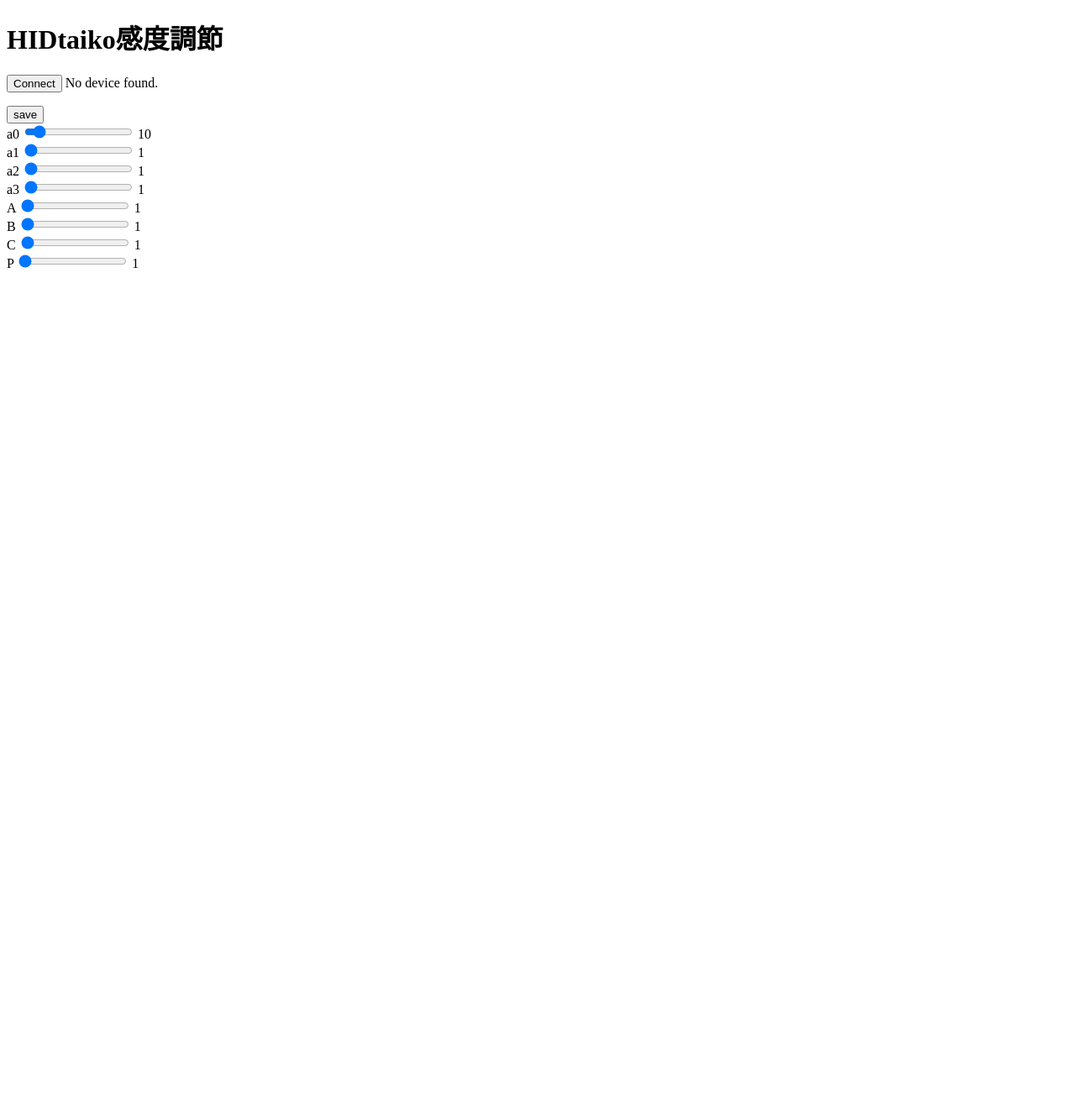
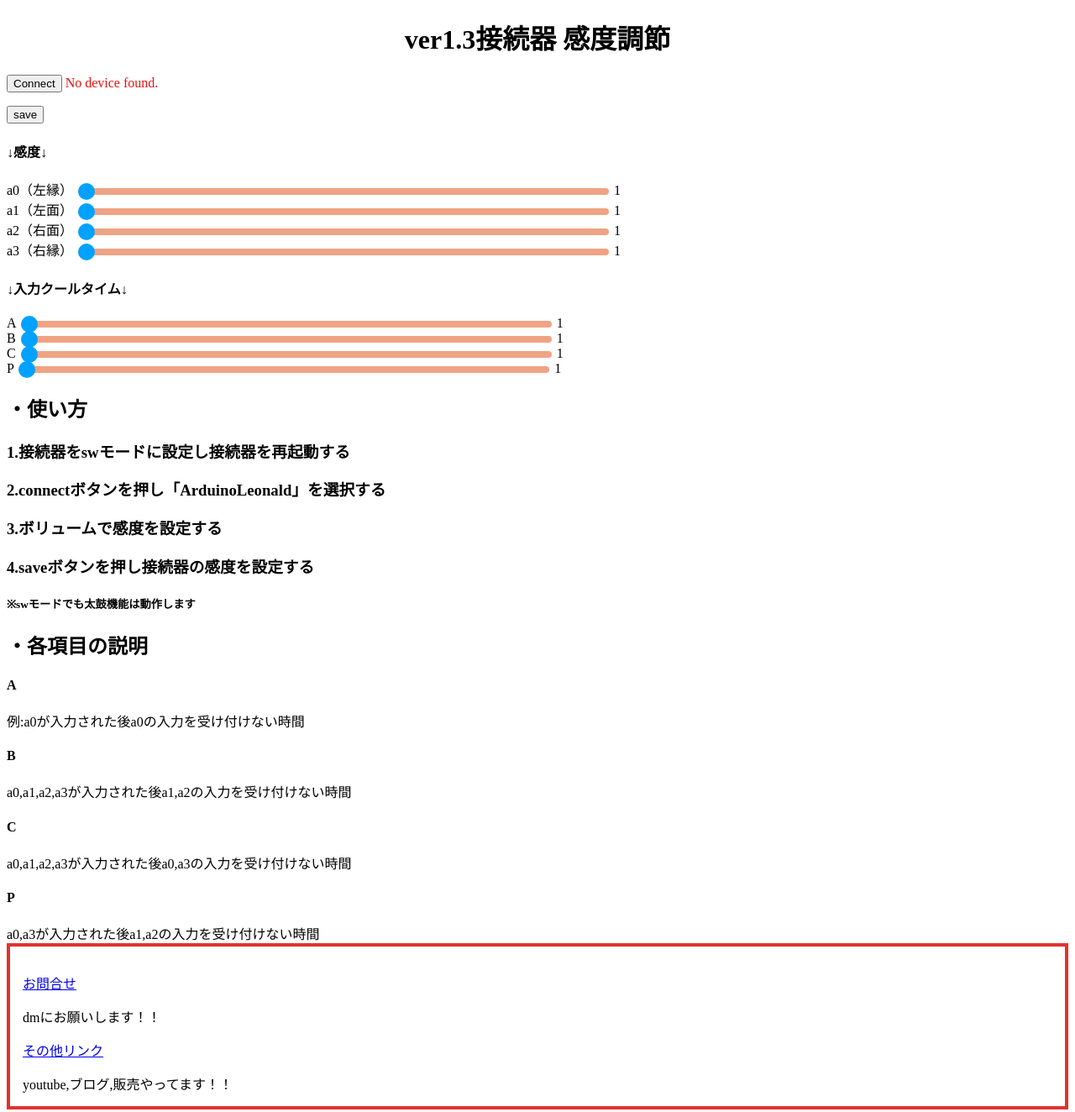
Before and after one commit to kasasiki3/hidtaiko_webapp, a plain HTML site: page docs/ver1.3/index.html in a window 1280 px wide. Shown: the whole page at 84% size. Before the commit the page ends 800 px from the top, so only its background shows below. Drawn offline with Linux system fonts and the light colour scheme.

Commit message:
Update index.html
デザイン更新

```diff
--- a/docs/ver1.3/index.html
+++ b/docs/ver1.3/index.html
@@ -6,38 +6,40 @@
     <title>RGB LED</title>
     <script src="../hidtaiko.js"></script>
     <script src="hidtaiko3.js"></script>
+    <link rel="stylesheet" href="styles.css">
   </head>
   <body>
 
-    <h1><b>HIDtaiko感度調節</b></h1>
+   <center> <h1><b>ver1.3接続器 感度調節</b></h1></center>
     <p>
       <button id="connect">Connect</button> <span id="status"></span>
     </p>
     <button id="save">save</button>
-
+<h4>↓感度↓</h4>
     <div class="slider-container">
-    a0
-      <input type="range" min="1" max="100" value="10" id="dx0"/>
-      <span id="valueDx0" class="slider-value">10</span>
+    a0（左縁）
+      <input type="range" min="1" max="100" value="0" id="dx0"/>
+      <span id="valueDx0" class="slider-value">0</span>
   </div>
 
   <div class="slider-container">
-    a1
+    a1（左面）
       <input type="range" min="1" max="100" value="0" id="dx1"/>
       <span id="valueDx1" class="slider-value">0</span>
   </div>
 
   <div class="slider-container">
-    a2
+    a2（右面）
       <input type="range" min="1" max="100" value="0" id="dx2"/>
       <span id="valueDx2" class="slider-value">0</span>
   </div>
 
   <div class="slider-container">
-    a3
+    a3（右縁）
       <input type="range" min="1" max="100" value="0" id="dx3"/>
       <span id="valueDx3" class="slider-value">0</span>
   </div>
+  <h4>↓入力クールタイム↓</h4>
 
   <div class="slider-container">
     A
@@ -62,7 +64,28 @@
   <input type="range" min="1" max="100" value="0" id="dxp"/>
   <span id="valueDxp" class="slider-value">0</span>
 </div>
+<h2>・使い方</h2>
+<p>
+  <h3>1.接続器をswモードに設定し接続器を再起動する</h3>
+  <h3>2.connectボタンを押し「ArduinoLeonald」を選択する</h3>
+  <h3>3.ボリュームで感度を設定する</h3>
+  <h3>4.saveボタンを押し接続器の感度を設定する</h3>
+  <h5>※swモードでも太鼓機能は動作します</h5>
+</p>
+<h2>・各項目の説明</h2>
+<h4>A</h4>
+例:a0が入力された後a0の入力を受け付けない時間
+<h4>B</h4>
+ a0,a1,a2,a3が入力された後a1,a2の入力を受け付けない時間
+<h4>C</h4>
+ a0,a1,a2,a3が入力された後a0,a3の入力を受け付けない時間
+ <h4>P</h4>
+ a0,a3が入力された後a1,a2の入力を受け付けない時間
 
+ <div style="border: #e23232 solid 4px; font-size: 100%; padding: 15px;"><p> <a href= "https://x.com/kasashiki" target="_blank" >お問合せ</a></p>
+  dmにお願いします！！
+   <p><a href="https://lit.link/kasashiki" target=" blank">その他リンク</a></p>
+   youtube,ブログ,販売やってます！！</div>
 
   <script>
   function updateSliderValue(sliderId, valueId) {
```
